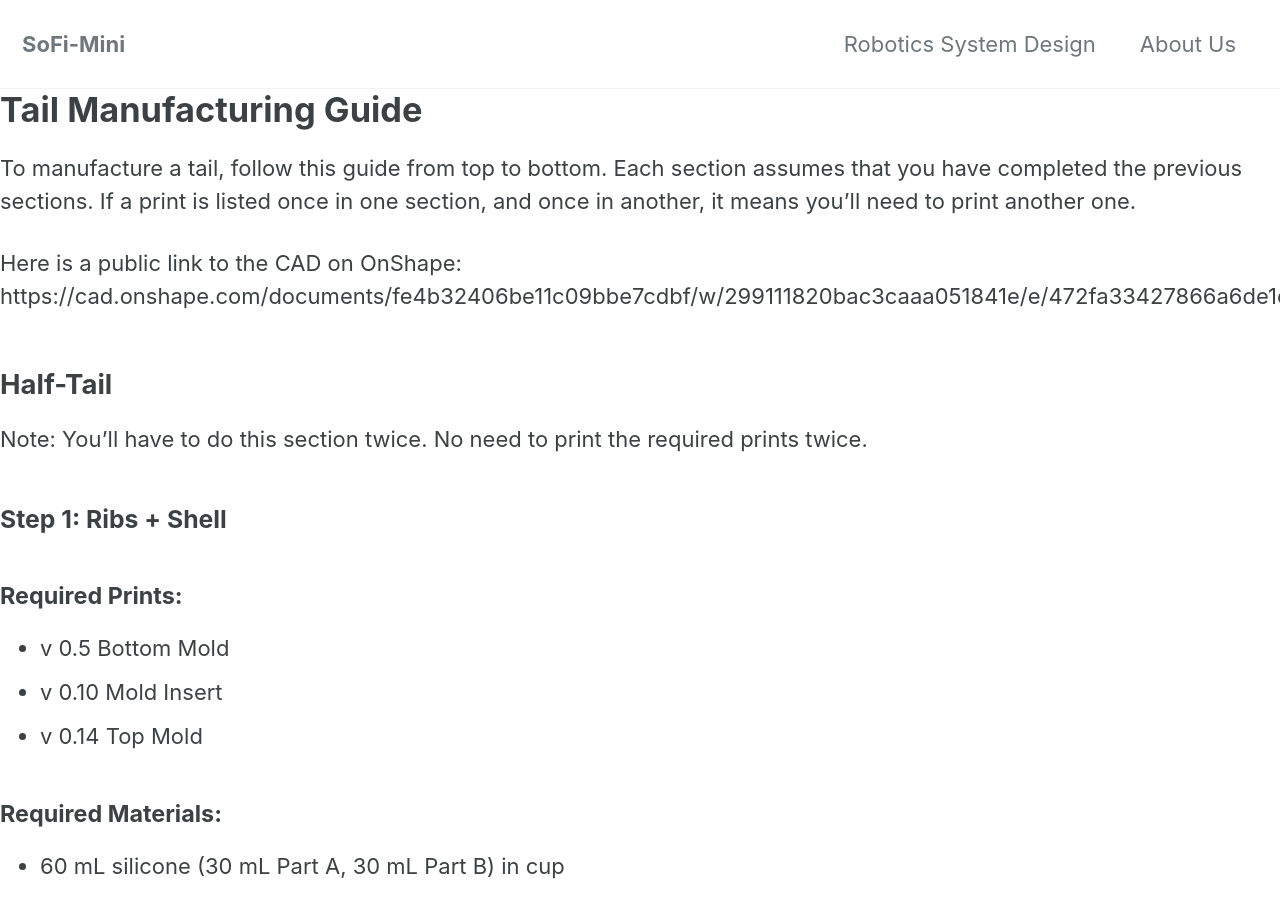
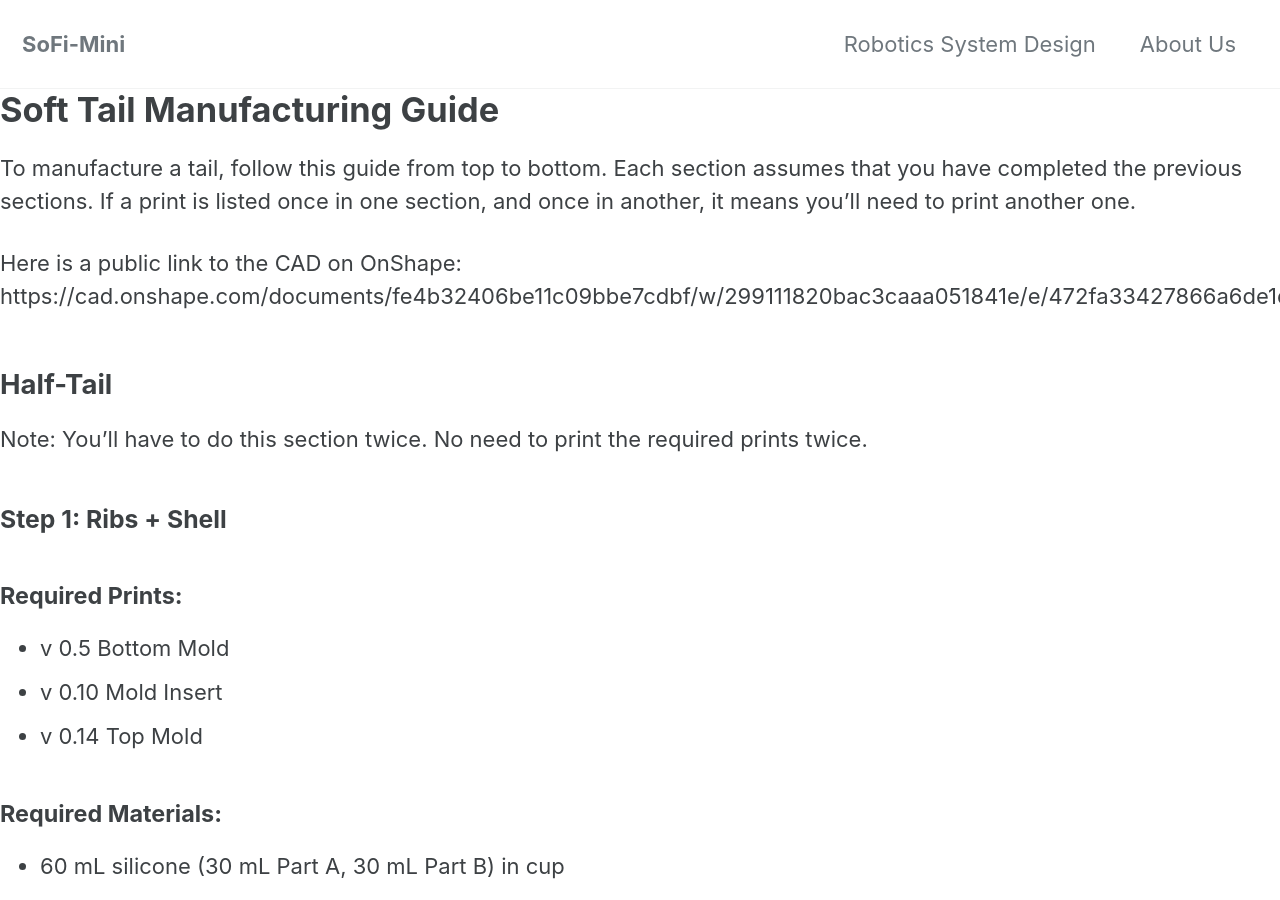
Before and after one commit to AmyPhung/robo_fish, a Jekyll site: the page built from _pages/manufacturing_guide.md, in a window 1280 px wide and 900 px high. Built offline with Jekyll 4.4.1, drawn with Linux system fonts in a browser that asks for light colours; cached includes are drawn as plain includes; our own code applies the rules of GitHub Pages for plain Markdown files.

Commit message:
Update manufacturing_guide.md

```diff
--- a/_pages/manufacturing_guide.md
+++ b/_pages/manufacturing_guide.md
@@ -1,4 +1,4 @@
-# Tail Manufacturing Guide
+# Soft Tail Manufacturing Guide
 To manufacture a tail, follow this guide from top to bottom. Each section assumes that you have completed the previous sections. If a print is listed once in one section, and once in another, it means you’ll need to print another one.
 
 Here is a public link to the CAD on OnShape: https://cad.onshape.com/documents/fe4b32406be11c09bbe7cdbf/w/299111820bac3caaa051841e/e/472fa33427866a6de1dbed42
```
